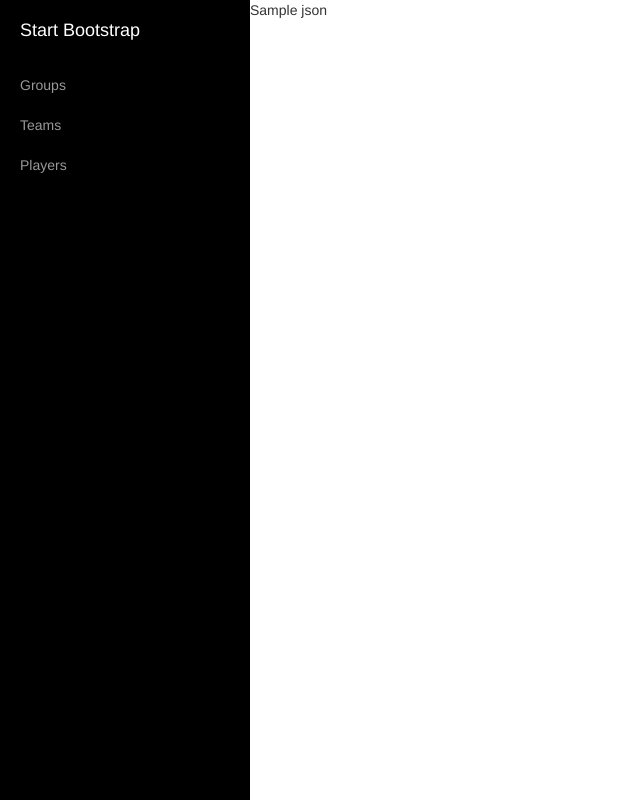
After one commit to chumbalayaa/World_Cup, a Flask app: template worldcup/templates/teams.html in a window 1280 px wide. The commit adds this page. Shown: the whole page, without its empty margins (0-640 px from the left). Run offline with Flask 2, Linux system fonts and the light colour scheme; the template is opened without the code that fills it: most values are stand-ins (such as "Sample title", 1, 10 or a date in 2020); some libraries are stand-ins or nearby versions.

Commit message:
Finished two-page setup

```diff
--- a/worldcup/templates/layout.html
+++ b/worldcup/templates/layout.html
@@ -29,45 +29,16 @@
         </li>
         <li><a href="#">Groups</a>
         </li>
-                <li><a href="#">Teams</a>
+        <li><a href="/teams/">Teams</a>
         </li>
         <li><a href="#">Players</a>
         </li>
       </ul>
     </div>
 
-        <!-- Page content -->
-        <div id="page-content-wrapper">
-            <div class="content-header">
-                <h1>
-                    <a id="menu-toggle" href="#" class="btn btn-default"><i class="icon-reorder"></i></a>
-                    FIFA 2014
-                </h1>
-            </div>
-            <!-- Keep all page content within the page-content inset div! -->
-            <div class="page-content inset">
-                <div class="row">
-                    <div class="col-md-12">
-                        <p class="lead">Stuff here</p>
-                    </div>
-                    <div class="col-md-6">
-                        <p class="well">More stuff</p>
-                    </div>
-                    <div class="col-md-6">
-                        <p class="well">Just chillin on some stuff</p>
-                    </div>
-                    <div class="col-md-4">
-                        <p class="well">Soccer is cool</p>
-                    </div>
-                    <div class="col-md-4">
-                        <p class="well">Yes</p>
-                    </div>
-                    <div class="col-md-4">
-                        <p class="well">Hanging out</p>
-                    </div>
-                </div>
-            </div>
-        </div>
+    {% block content %}
+
+    {% endblock %}
 
     </div>
 
--- /dev/null
+++ b/worldcup/templates/teams.html
@@ -0,0 +1,6 @@
+{% extends "layout.html" %}
+{% block content %}
+  <div>
+    <p>{{json}}</p>
+  </div>
+{% endblock %}
--- a/worldcup/views.py
+++ b/worldcup/views.py
@@ -20,7 +20,7 @@ def getTeams():
     )
     return response
 
-@app.route('/')
+@app.route('/teams/')
 def index():
     json = getTeams()
-    return render_template('index.html', json=json.body)
+    return render_template('teams.html', json=json.body)
```
Also changed, not shown: worldcup/templates/index.html (+32 -3 lines). Lines whose indentation alone changed are shown as unchanged.
